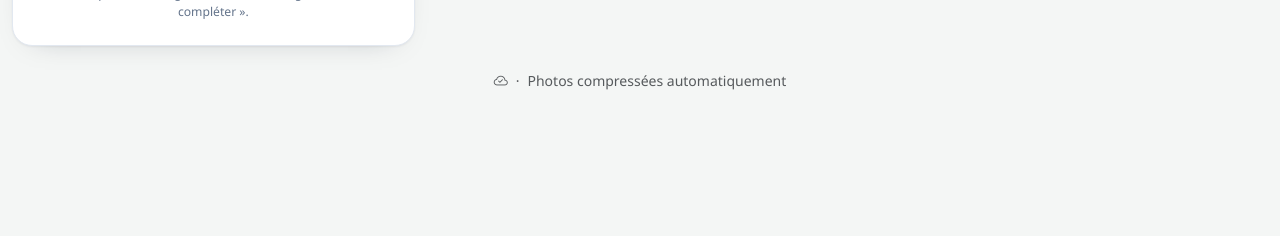
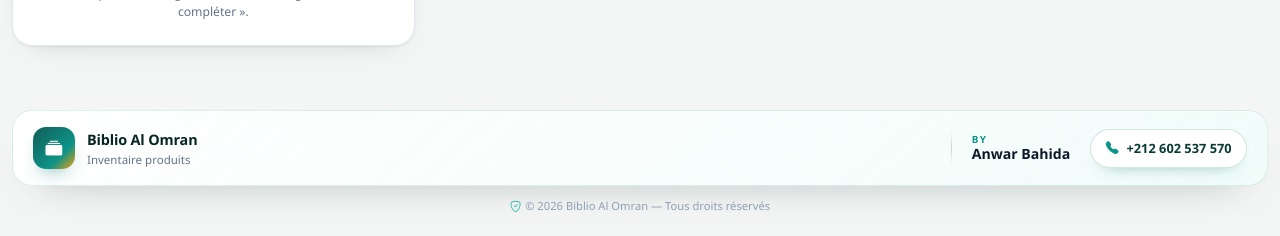
Before and after one commit to anwarbahida/bibliotique-al-omran, a React (Vite) app: page / in a window 1280 px wide. Shown: the part 935-1171 px from the top of the page. Before the commit the page ends 1050 px from the top, so only its background shows below. Built offline with nearby package versions, Linux system fonts and the light colour scheme; no server answers; the database is empty.

Commit message:
Style avancé du footer

```diff
--- a/src/App.jsx
+++ b/src/App.jsx
@@ -8,6 +8,8 @@ import { APP_NAME } from './config'
 import useProducts from './hooks/useProducts'
 import { createId, hasPrice } from './lib/format'
 import { deleteProduct, describeDataError, storageMode } from './lib/products'
+
+const CURRENT_YEAR = new Date().getFullYear()
 
 export default function App() {
   const { products, loading, error } = useProducts()
@@ -232,12 +234,41 @@ export default function App() {
         </div>
       </main>
 
-      <footer className="container-xxl pb-4 text-center text-muted small">
-        <span className="d-inline-flex flex-wrap align-items-center justify-content-center gap-2">
-          <i className={`bi ${isFirestore ? 'bi-cloud-check' : 'bi-hdd'}`} aria-hidden="true"></i>
-          <span aria-hidden="true">·</span>
-          <span>Photos compressées automatiquement</span>
-        </span>
+      <footer className="app-footer">
+        <div className="container-xxl">
+          <div className="app-footer-card">
+            <div className="app-footer-identity">
+              <span className="app-footer-logo" aria-hidden="true">
+                <i className="bi bi-collection-fill"></i>
+              </span>
+              <span className="min-w-0">
+                <span className="app-footer-title d-block">{APP_NAME}</span>
+                <span className="app-footer-subtitle d-block">Inventaire produits</span>
+              </span>
+            </div>
+
+            <span className="app-footer-sep" aria-hidden="true"></span>
+
+            <p className="app-footer-author mb-0">
+              <span className="app-footer-label d-block">By</span>
+              <span className="app-footer-name">Anwar Bahida</span>
+            </p>
+
+            <a
+              className="app-footer-phone"
+              href="tel:+212602537570"
+              aria-label="Appeler Anwar Bahida au +212 602 537 570"
+            >
+              <i className="bi bi-telephone-fill" aria-hidden="true"></i>
+              <span>+212 602 537 570</span>
+            </a>
+          </div>
+
+          <p className="app-footer-copy mb-0">
+            <i className="bi bi-shield-check me-1" aria-hidden="true"></i>
+            © {CURRENT_YEAR} {APP_NAME} — Tous droits réservés
+          </p>
+        </div>
       </footer>
 
       <ConfirmDeleteModal
--- a/src/index.css
+++ b/src/index.css
@@ -1138,6 +1138,150 @@ textarea.form-control {
   border-radius: 8px;
 }
 
+/* Footer ------------------------------------------------------------------ */
+
+.app-footer {
+  position: relative;
+  margin-top: 2.5rem;
+  padding-bottom: 1.5rem;
+}
+
+.app-footer::before {
+  content: "";
+  position: absolute;
+  inset: 0 0 auto;
+  height: 1px;
+  background: linear-gradient(
+    90deg,
+    transparent,
+    rgba(15, 118, 110, 0.28),
+    rgba(245, 158, 11, 0.22),
+    transparent
+  );
+}
+
+.app-footer-card {
+  display: flex;
+  flex-wrap: wrap;
+  gap: 1rem 1.25rem;
+  align-items: center;
+  padding: 1rem 1.25rem;
+  background: linear-gradient(140deg, rgba(255, 255, 255, 0.94), rgba(240, 253, 250, 0.82));
+  border: 1px solid rgba(15, 118, 110, 0.12);
+  border-radius: 20px;
+  box-shadow:
+    0 18px 40px -30px rgba(6, 37, 35, 0.55),
+    inset 0 1px 0 rgba(255, 255, 255, 0.9);
+  backdrop-filter: blur(10px);
+}
+
+.app-footer-identity {
+  display: flex;
+  gap: 0.75rem;
+  align-items: center;
+  margin-right: auto;
+}
+
+.app-footer-logo {
+  display: grid;
+  flex-shrink: 0;
+  place-items: center;
+  width: 42px;
+  height: 42px;
+  font-size: 1.05rem;
+  color: #fff;
+  background: linear-gradient(135deg, var(--brand-800), var(--brand-600) 68%, #f59e0b);
+  border-radius: 13px;
+  box-shadow: 0 10px 20px -12px rgba(15, 118, 110, 0.9);
+}
+
+.app-footer-title {
+  font-size: 0.9rem;
+  font-weight: 800;
+  letter-spacing: -0.01em;
+  color: var(--brand-950);
+}
+
+.app-footer-subtitle {
+  font-size: 0.72rem;
+  color: var(--muted);
+}
+
+.app-footer-sep {
+  width: 1px;
+  height: 34px;
+  background: linear-gradient(to bottom, transparent, rgba(100, 116, 139, 0.3), transparent);
+}
+
+.app-footer-author {
+  display: flex;
+  flex-direction: column;
+  line-height: 1.2;
+}
+
+.app-footer-label {
+  font-size: 0.62rem;
+  font-weight: 700;
+  letter-spacing: 0.14em;
+  color: var(--brand-600);
+  text-transform: uppercase;
+}
+
+.app-footer-name {
+  font-size: 0.88rem;
+  font-weight: 700;
+  color: var(--ink);
+}
+
+.app-footer-phone {
+  display: inline-flex;
+  gap: 0.5rem;
+  align-items: center;
+  padding: 0.55rem 0.9rem;
+  font-size: 0.8rem;
+  font-weight: 600;
+  font-variant-numeric: tabular-nums;
+  color: var(--brand-900);
+  text-decoration: none;
+  background: #fff;
+  border: 1px solid rgba(15, 118, 110, 0.18);
+  border-radius: 999px;
+  box-shadow: 0 8px 18px -14px rgba(15, 118, 110, 0.8);
+  transition:
+    transform 0.2s ease,
+    box-shadow 0.2s ease,
+    background-color 0.2s ease,
+    border-color 0.2s ease;
+}
+
+.app-footer-phone .bi {
+  color: var(--brand-600);
+}
+
+.app-footer-phone:hover {
+  color: var(--brand-950);
+  background: var(--brand-50);
+  border-color: rgba(15, 118, 110, 0.35);
+  box-shadow: 0 14px 24px -16px rgba(15, 118, 110, 0.9);
+  transform: translateY(-2px);
+}
+
+.app-footer-phone:focus-visible {
+  outline: 2px solid var(--brand-500);
+  outline-offset: 3px;
+}
+
+.app-footer-copy {
+  margin-top: 0.75rem;
+  font-size: 0.7rem;
+  color: #94a3b8;
+  text-align: center;
+}
+
+.app-footer-copy .bi {
+  color: var(--brand-500);
+}
+
 /* Toasts ------------------------------------------------------------------ */
 
 .toast-container {
@@ -1287,6 +1431,31 @@ textarea.form-control {
   .price-save {
     width: 100%;
   }
+
+  .app-footer-card {
+    justify-content: center;
+    padding: 1rem;
+    text-align: center;
+  }
+
+  .app-footer-identity {
+    justify-content: center;
+    width: 100%;
+    margin-right: 0;
+  }
+
+  .app-footer-sep {
+    display: none;
+  }
+
+  .app-footer-author {
+    align-items: center;
+  }
+
+  .app-footer-phone {
+    justify-content: center;
+    width: 100%;
+  }
 }
 
 @media (prefers-reduced-motion: reduce) {
```
